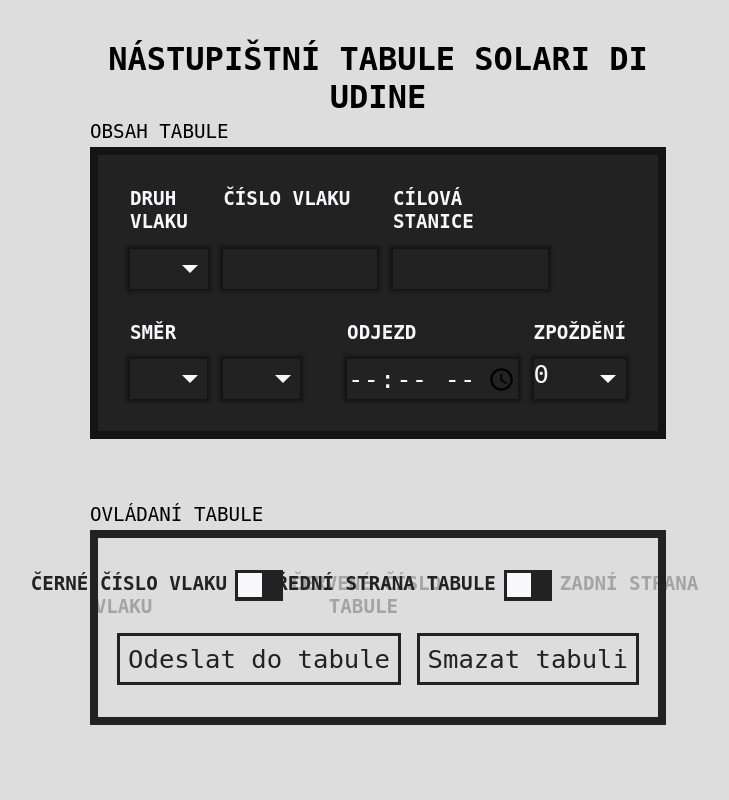
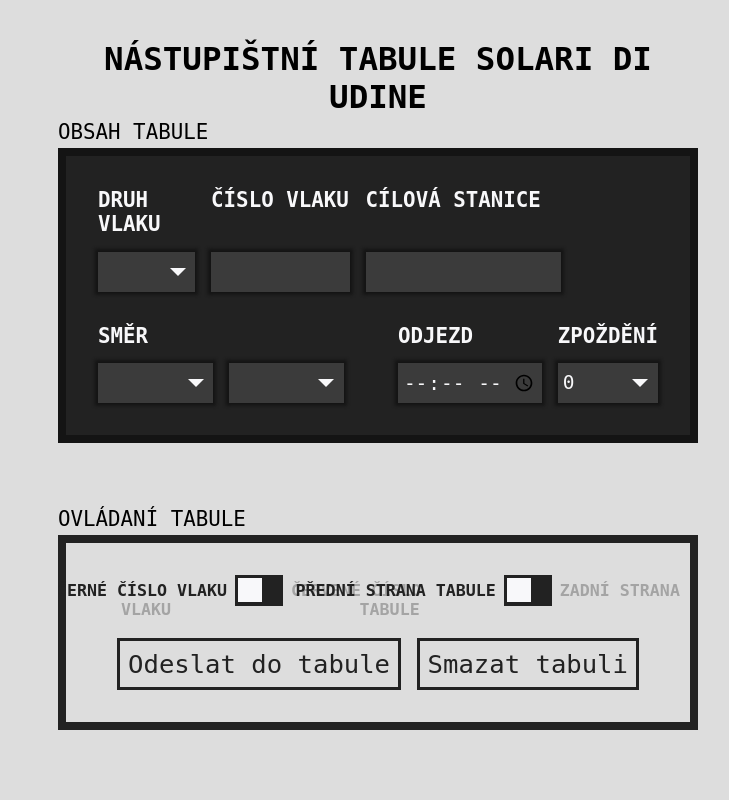
Before and after one commit to kmzbrnoI/solari-control, a PHP site: page / in a window 1280 px wide. Shown: the whole page, without its empty margins (262-991 px from the left). Run offline with PHP 8.4, Linux system fonts and the light colour scheme.

Commit message:
Resolution fix

```diff
--- a/web/index.php
+++ b/web/index.php
@@ -52,8 +52,6 @@
 usort($inputData["direction1"], "compare");
 usort($inputData["direction2"], "compare");
 usort($inputData["delays"], "compare");
-
-$SIDES = array('A', 'B');
 
 $DEVICE = "/dev/ttyAMA0";
 
@@ -155,11 +153,12 @@
           </div>
           <div>
             <input class="option-select option-select-train-num <?php if (isset($_POST['trainnum_red'])) echo "enabledText" ?>"
-              id="textSwitchSelection" type="number" name="trainnum" max="99999"
+              id="trainNumInput" type="number" name="trainnum" min="0" max="99999"
               value="<?php if (isset($_POST['trainnum'])) echo $_POST['trainnum']; ?>">
           </div>
           <div>
-            <input class="option-select" type="text" name="final" maxlength="14" value="<?php if (isset($_POST['final'])) echo $_POST['final']; ?>">
+            <input class="option-select" type="text" name="final" maxlength="14" id="finalDestInput"
+            value="<?php if (isset($_POST['final'])) echo $_POST['final']; ?>">
           </div>
         </div>
         <!-- Table part B -->
@@ -201,7 +200,8 @@
           </div>
           <div></div>
           <div>
-            <input type="time" name="time" class="option-select" value="<?php if (isset($_POST['time'])) echo $_POST['time']; ?>">
+            <input type="time" name="time" class="option-select" id="timeInput"
+            value="<?php if (isset($_POST['time'])) echo $_POST['time']; ?>">
           </div>
           <div class="option-select-icon">
             <div class="custom-select option-select">
@@ -325,7 +325,7 @@
   document.addEventListener("click", closeAllSelect);
 
   function switchText() {
-    let elem = document.getElementById("textSwitchSelection");
+    let elem = document.getElementById("trainNumInput");
     elem.classList.toggle("enabledText");
   }
 
@@ -337,7 +337,7 @@
       event.target.value = acTrainNum;
     }
   }
-  document.getElementById("textSwitchSelection").addEventListener("input", cutTrainNum);
+  document.getElementById("trainNumInput").addEventListener("input", cutTrainNum);
 
   window.addEventListener("resize", setSizes);
 
@@ -346,14 +346,13 @@
   function setSizes() {
       let zoom = window.devicePixelRatio;
 
-      bodyElem.style.width = 45 * zoom + "vw";
+      bodyElem.style.width = 50 * zoom + "vw";
 
       if (zoom < 0) {
         zoom = 0;
       }
       for (let elem of textElems) {
         elem.style.fontSize = (1 + 0.25 * Math.log(1 / zoom, 100)) * 100 + "%";
-        console.log(elem)
       }
   }
   setSizes();
--- a/web/style.css
+++ b/web/style.css
@@ -1,6 +1,7 @@
 :root {
   --dark: #141414;
   --background: #222222;
+  --light-background: #3b3b3b;
   --white: #f8f8fa;
   --tab: #dddddd;
   --red: #fb2e01;
@@ -50,16 +51,20 @@
 
 .label {
   color: var(--white);
-  font-size: 1.2rem;
+  font-size: 1.6em;
   font-weight: 800;
+}
+
+label.switch {
+  font-size: 0.8em;
 }
 
 .option-select {
   color: var(--white);
-  background-color: var(--background);
+  background-color: var(--light-background);
   border: none;
   box-shadow: 0 0 0.2rem 0.2rem var(--dark);
-  font-size: 1.6rem;
+  font-size: 1.5em;
   font-weight: 500;
   padding: 0;
   height: 2.5rem;
@@ -72,13 +77,20 @@
 }
 
 input[type="text"] {
-  width: 100%;
+  width: calc(100% - 0.5em);
+  padding: 0 0.25em;
+}
+
+input[type="submit"] {
+  font-size: 1.6rem;
 }
 
 input[type="number"] {
   -webkit-appearance: textfield;
-     -moz-appearance: textfield;
-          appearance: textfield;
+  -moz-appearance: textfield;
+  appearance: textfield;
+  width: 11ch;
+  padding: 0 0.25em;
 }
 
 input[type=number]::-webkit-inner-spin-button,
@@ -87,11 +99,7 @@
 }
 
 input[type="time"] {
-  padding: 0;
-}
-
-.option-select-train-num {
-  width: 10ch;
+  padding: 0 0.25em;
 }
 
 .option-select-direction {
@@ -104,14 +112,14 @@
 
 .text {
   margin: auto;
-  font-size: 1.2rem;
+  font-size: 1.6em;
   font-weight: 500;
   text-transform: uppercase;
   margin: 0.25rem auto;
 }
 
 .text-header {
-  font-size: 2rem;
+  font-size: 2.5em;
   text-align: center;
   font-weight: 700;
   margin: 5vh auto auto auto;
@@ -120,10 +128,6 @@
 .site-body {
   margin: 0 auto;
   position: relative;
-}
-
-@media screen and (zoom: 200%) {
-  /* your CSS styles here */
 }
 
 .table-C {
@@ -141,7 +145,7 @@
   margin: auto;
   font-family: monospace;
   color: var(--background);
-  font-size: 1.2rem;
+  font-size: 1.6em;
   font-weight: 800;
   text-transform: uppercase;
 }
@@ -213,7 +217,7 @@
 .text2 {
   position: absolute;
   width: 36ch;
-  top: 0.12rem;
+  top: 4pt;
   left: calc(1.5rem - 17ch);
 }
 
@@ -262,8 +266,8 @@
 
 .custom-select {
   position: relative;
-  width: 100%;
   height: 2.5rem;
+  line-height: 2.5rem;
 }
 
 .custom-select select {
@@ -289,6 +293,8 @@
   min-height: 2.5rem;
   transition: .4s;
   background-color: var(--background);
+  line-height: 2.5rem;
+  padding: 0 0.25em;
 }
 
 .select-items div:hover {
@@ -314,4 +320,6 @@
 
 .select-header {
   height: 100%;
+  padding: 0 0.25em;
+  width: calc(100% - 0.5em);
 }
```
